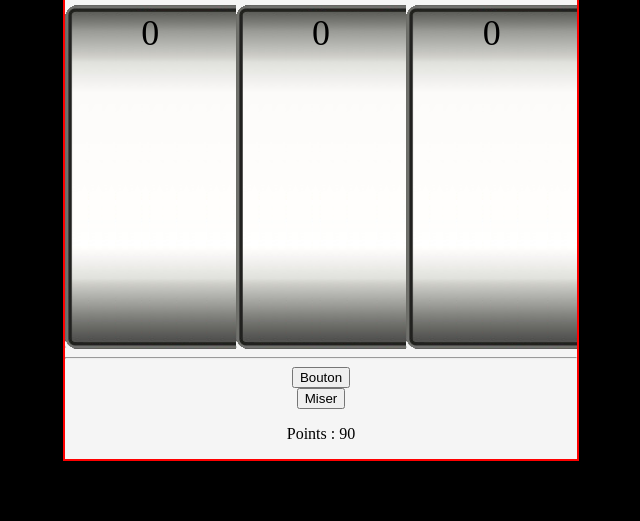
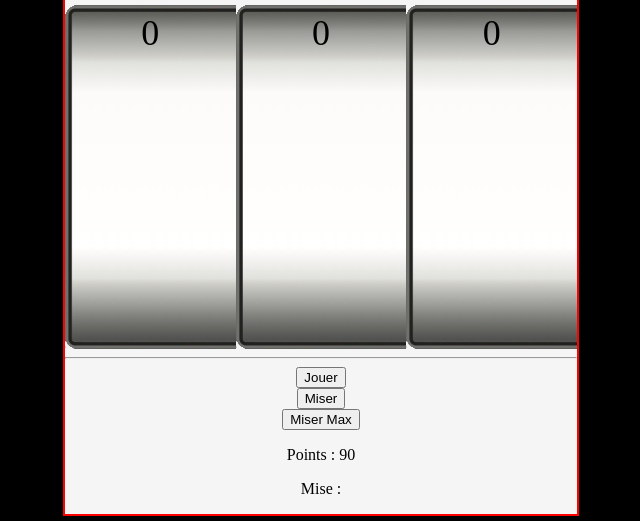
Before and after one commit to MaxDEP/SpartiateCashMachine, a plain HTML site: page index.html in a window 1280 px wide. Shown: the part 279-800 px from the top of the page, without its empty margins (319-959 px from the left). Drawn offline with Linux system fonts and the light colour scheme.

Commit message:
Boutons mise

```diff
--- a/index.html
+++ b/index.html
@@ -1,5 +1,6 @@
 <!DOCTYPE html>
 <html lang="fr">
+
 <head>
     <meta charset="UTF-8">
     <meta name="viewport" content="width=device-width, initial-scale=1.0">
@@ -7,6 +8,7 @@
     <link rel="icon" type="image/png" href="favicon.png" />
     <link rel="stylesheet" href="styles.css">
 </head>
+
 <body>
     <div id="jeu">
         <div class="machine">
@@ -25,16 +27,22 @@
             </div>
             <hr>
             <div class="boutons">
-                <button onclick="jouer();">Bouton</button>
+                <button onclick="jouer();">Jouer</button>
             </div>
 
             <div class="boutons">
-                <button onclick="miser();">Miser</button>
+                <button onclick="miser(1);">Miser</button>
+            </div>
+
+            <div class="boutons">
+                <button onclick="miser(3);">Miser Max</button>
             </div>
             <p id="points">Points : </p>
+            <p id="mise">Mise : </p>
         </div>
     </div>
     <script type="text/javascript" src="gains.js"></script>
     <script type="text/javascript" src="script.js" defer></script>
 </body>
+
 </html>
```
